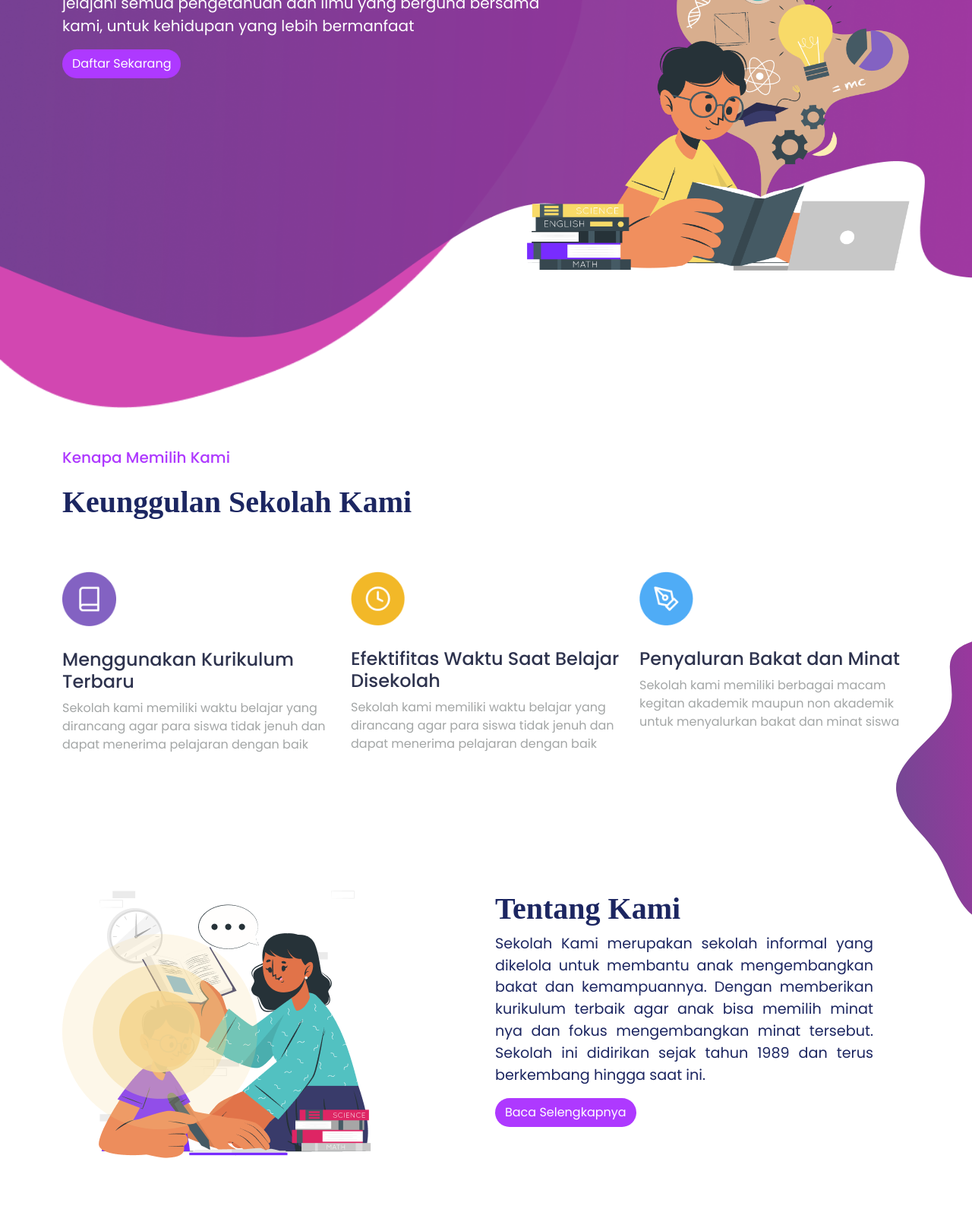
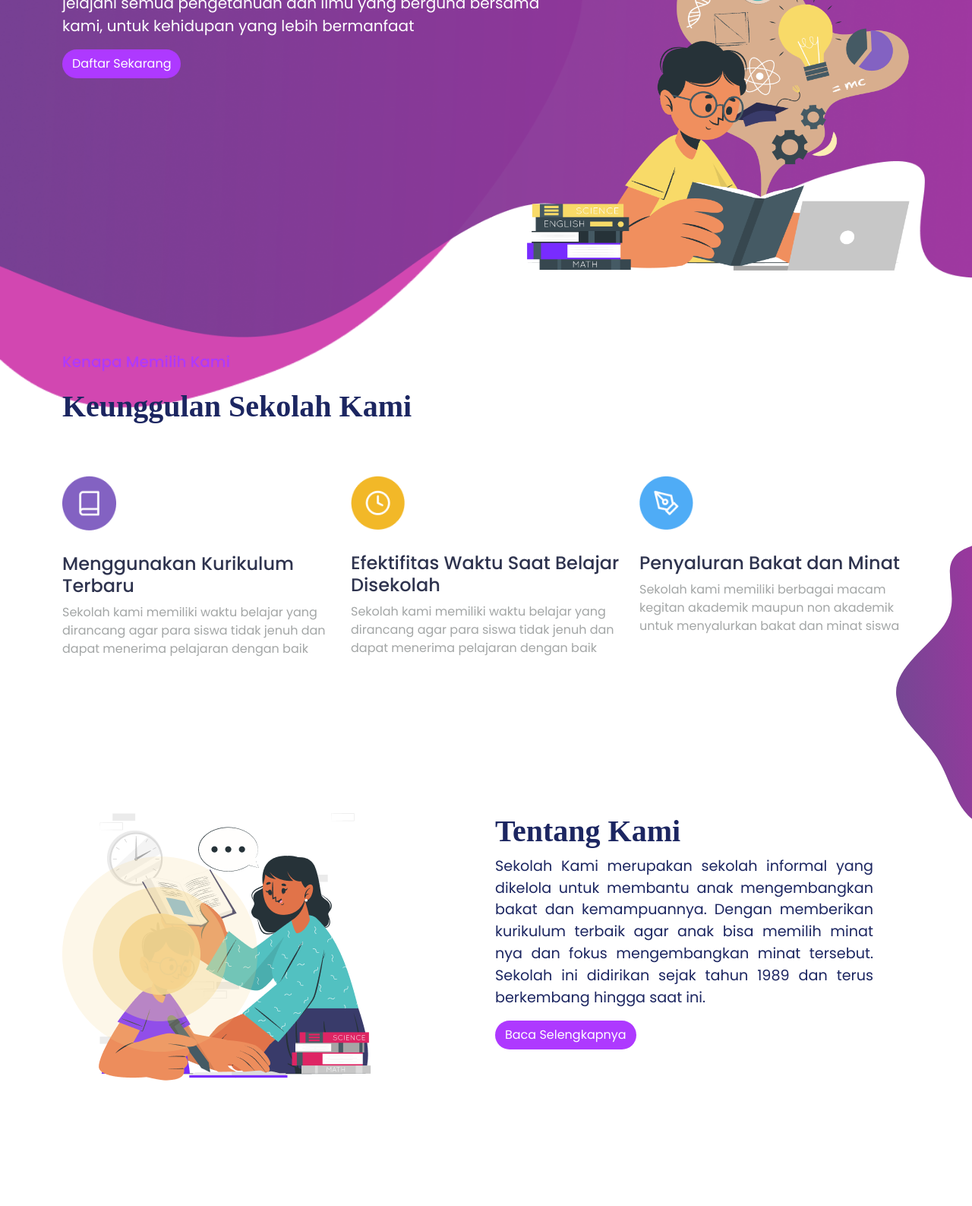
Before and after one commit to Hub-Academy-Inagata/Enjie-PageStyle2, a website: page index.html in a window 1280 px wide. Shown: the part 313-1900 px from the top of the page at 76% size. Drawn offline with nearby package versions, Linux system fonts and the light colour scheme; a web font is replaced by a local one.

Commit message:
Update index.html

```diff
--- a/index.html
+++ b/index.html
@@ -32,7 +32,7 @@
           </nav>
 
           <!-- tuntut ilmu -->
-            <div class="ilmu">
+            <div class="ilmu mt-48 pt-48">
               <div class="container">
                   <div class="ilmu-text col-7">
                     <h1>Tuntut Ilmu Untuk Masa Depan Yang Lebih Baik</h1>
@@ -45,7 +45,7 @@
             </div>
 
                 <!-- keunggulan  -->
-                <section class="keunggulan">
+                <section class="keunggulan mt-4 pt-4">
                     <div class="container">
                         <div class="keunggulan-text">
                           <h5>Kenapa Memilih Kami</h5>
@@ -72,7 +72,7 @@
                 </section>
 
                 <!-- tentang -->
-                <section class="tentang">
+                <section class="tentang mt-40 pt-4">
                     <div class="container">
                         <div class="card">
                             <div class="card-body">
@@ -96,7 +96,7 @@
                 </section>
 
                 <!-- galeri -->
-                <section class="galeri">
+                <section class="galeri mt-48 pt-20">
                     <div class="card">
                     <div class="card-body">
                         <div class="container">
@@ -141,7 +141,7 @@
                 </section>
 
                 <!-- artikel -->
-                <section class="artikel">
+                <section class="artikel mt-4 pt-4">
                     <div class="card">
                         <div class="card-body">
                             <div class="text">
```
